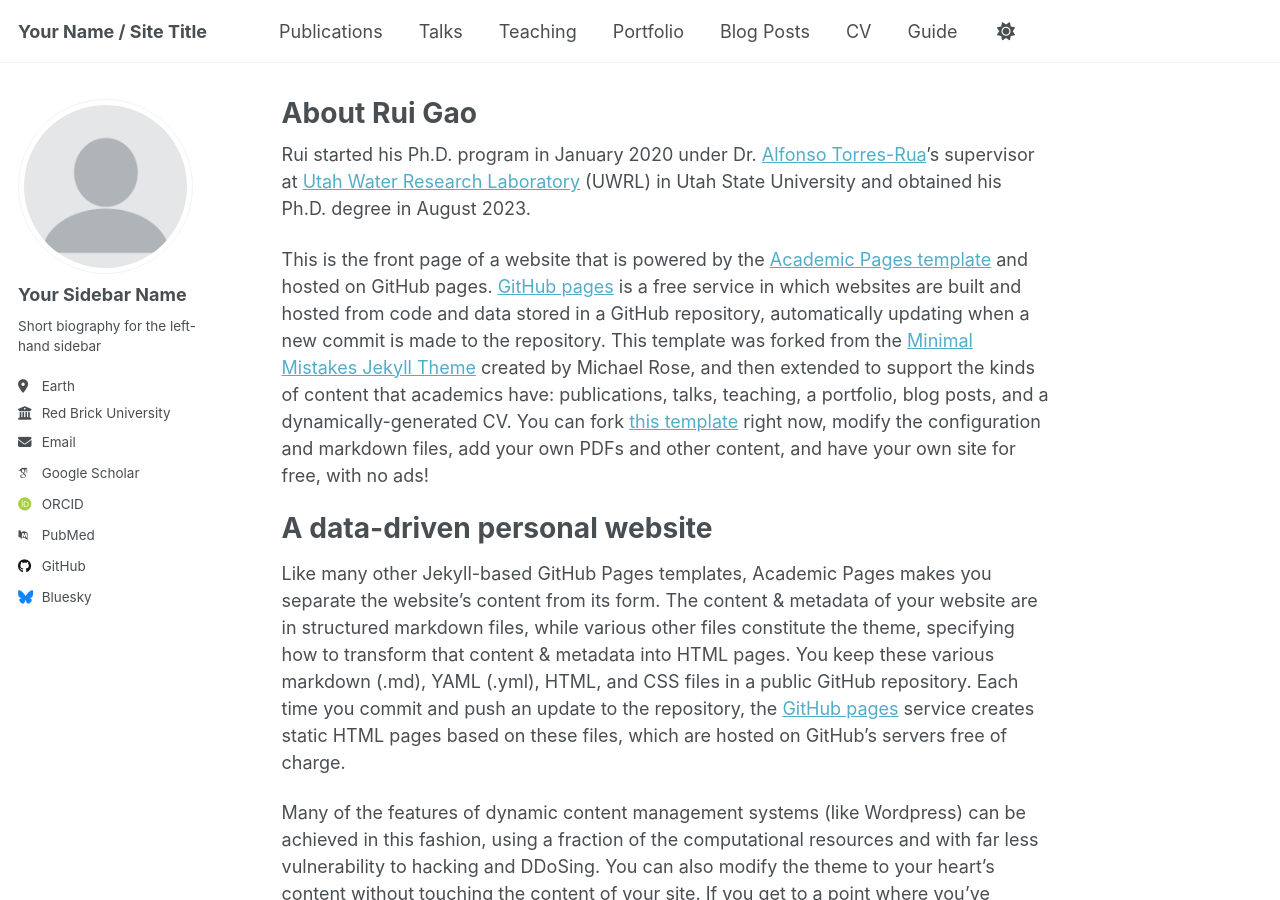
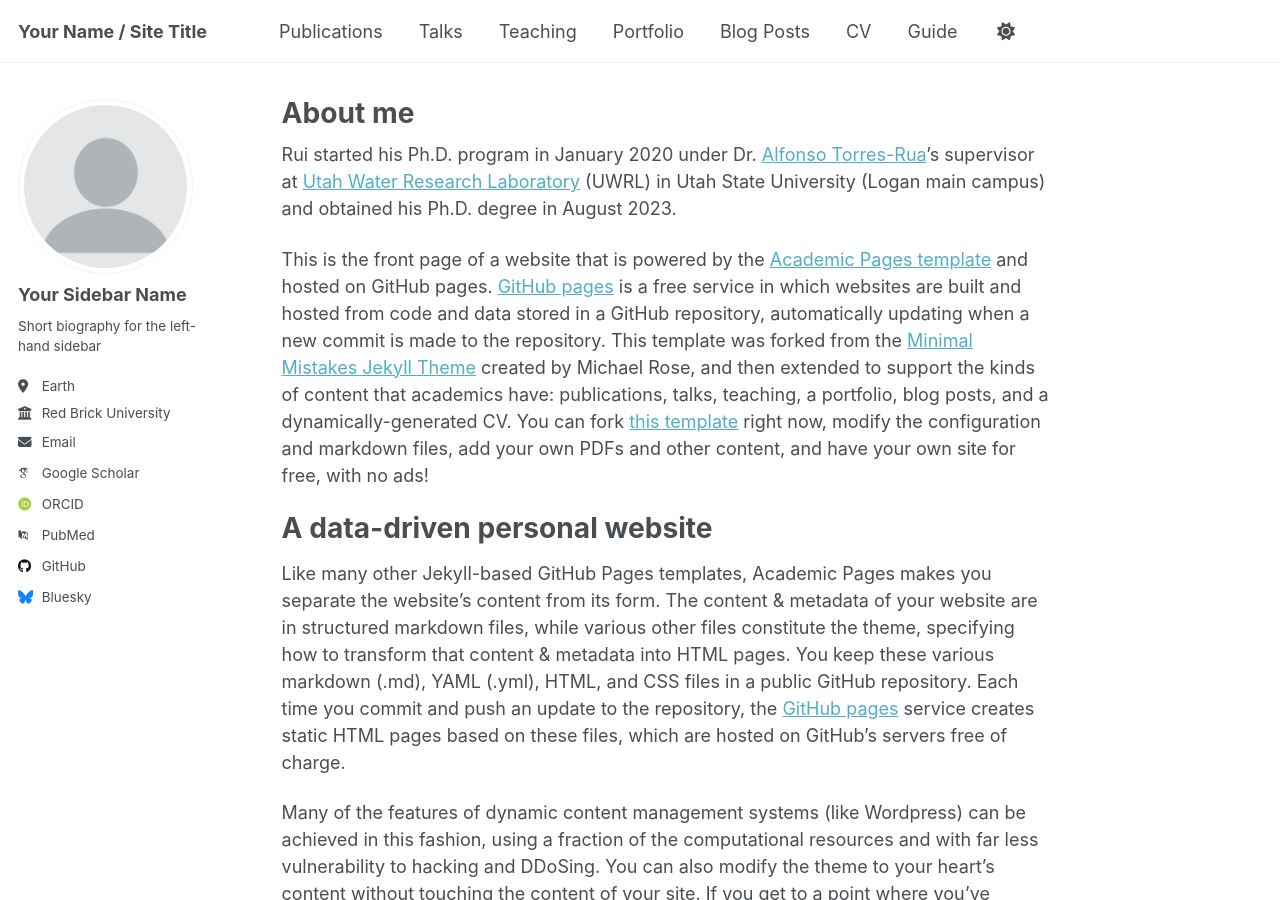
Before and after one commit to RuiGao9/RuiGao9.github.io, a Jekyll site: the page built from _pages/about.md, in a window 1280 px wide and 900 px high. Built offline with Jekyll 4.4.1, drawn with Linux system fonts in a browser that asks for light colours; some web fonts are replaced.

Commit message:
Update about.md

```diff
--- a/_pages/about.md
+++ b/_pages/about.md
@@ -1,12 +1,12 @@
 ---
 permalink: /
-title: "About Rui Gao"
+title: "About me"
 author_profile: true
 redirect_from:
   - /about/
   - /about.html
 ---
-Rui started his Ph.D. program in January 2020 under Dr. [Alfonso Torres-Rua](https://engineering.usu.edu/cee/people/faculty/torres-alfonso)'s supervisor at [Utah Water Research Laboratory](https://uwrl.usu.edu/) (UWRL) in Utah State University and obtained his Ph.D. degree in August 2023.
+Rui started his Ph.D. program in January 2020 under Dr. [Alfonso Torres-Rua](https://engineering.usu.edu/cee/people/faculty/torres-alfonso)'s supervisor at [Utah Water Research Laboratory](https://uwrl.usu.edu/) (UWRL) in Utah State University (Logan main campus) and obtained his Ph.D. degree in August 2023.
 
 
 This is the front page of a website that is powered by the [Academic Pages template](https://github.com/academicpages/academicpages.github.io) and hosted on GitHub pages. [GitHub pages](https://pages.github.com) is a free service in which websites are built and hosted from code and data stored in a GitHub repository, automatically updating when a new commit is made to the repository. This template was forked from the [Minimal Mistakes Jekyll Theme](https://mmistakes.github.io/minimal-mistakes/) created by Michael Rose, and then extended to support the kinds of content that academics have: publications, talks, teaching, a portfolio, blog posts, and a dynamically-generated CV. You can fork [this template](https://github.com/academicpages/academicpages.github.io) right now, modify the configuration and markdown files, add your own PDFs and other content, and have your own site for free, with no ads!
```
